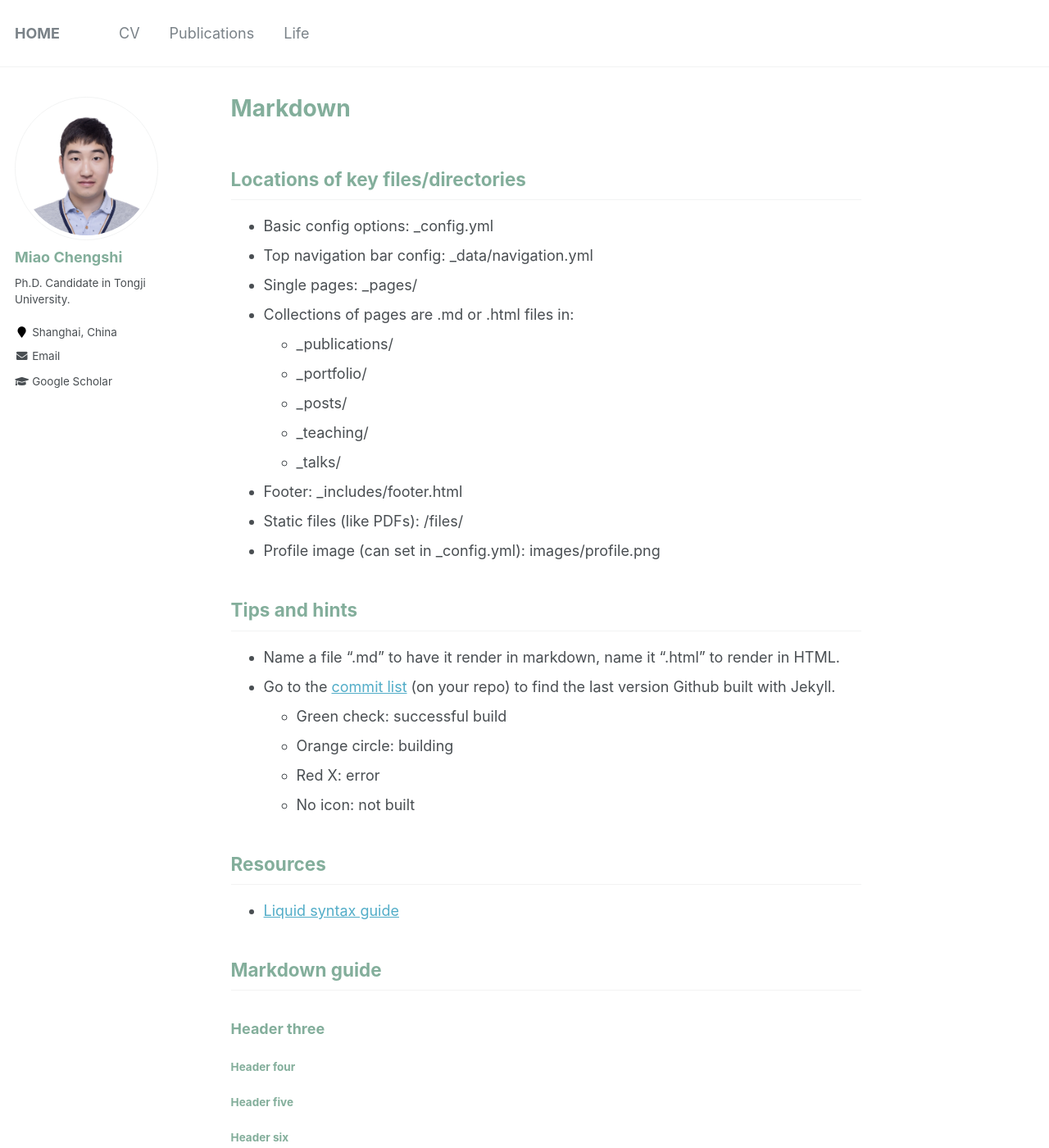
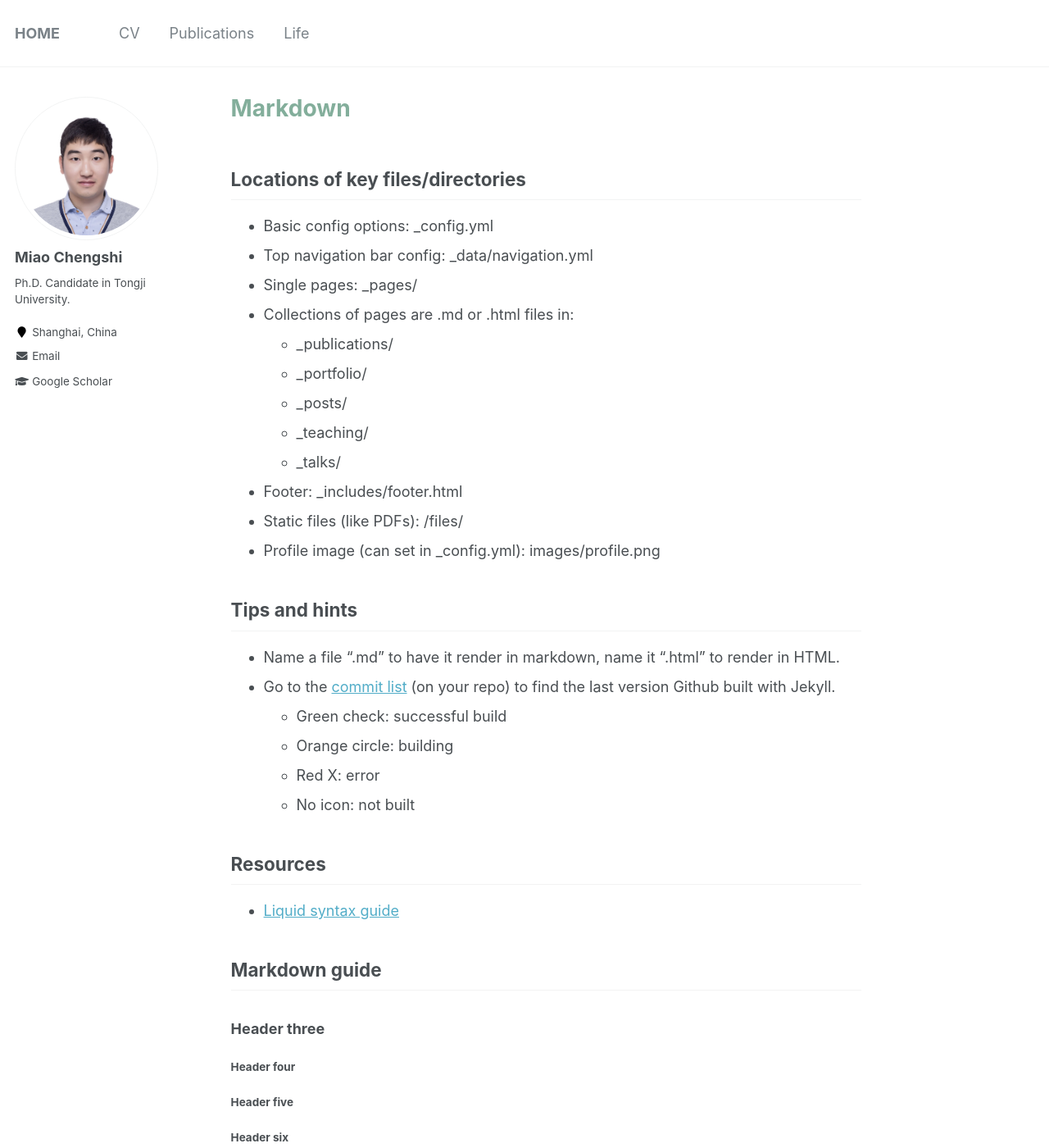
Before and after one commit to miaochengshi/miaochengshi.github.io, a Jekyll site: the page built from _pages/markdown.md, in a window 1280 px wide and 1400 px high. Shown: the whole window at 82% size. Built offline with Jekyll 4.4.1, drawn with Linux system fonts in a browser that asks for light colours.

Commit message:
Update _base.scss

```diff
--- a/_sass/_base.scss
+++ b/_sass/_base.scss
@@ -26,12 +26,12 @@ h1, h2, h3, h4, h5, h6 {
   line-height: 1.2;
   font-family: $header-font-family;
   font-weight: bold;
-  color: #83ae9b
 }
 
 h1 {
   margin-top: 0;
   font-size: $type-size-3;
+  color: #83ae9b;
 }
 
 h2 {
```
